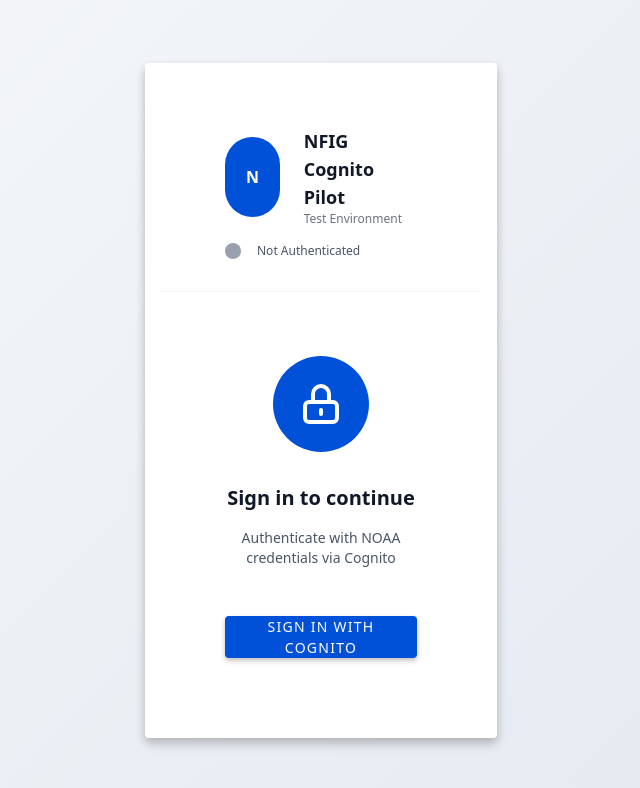
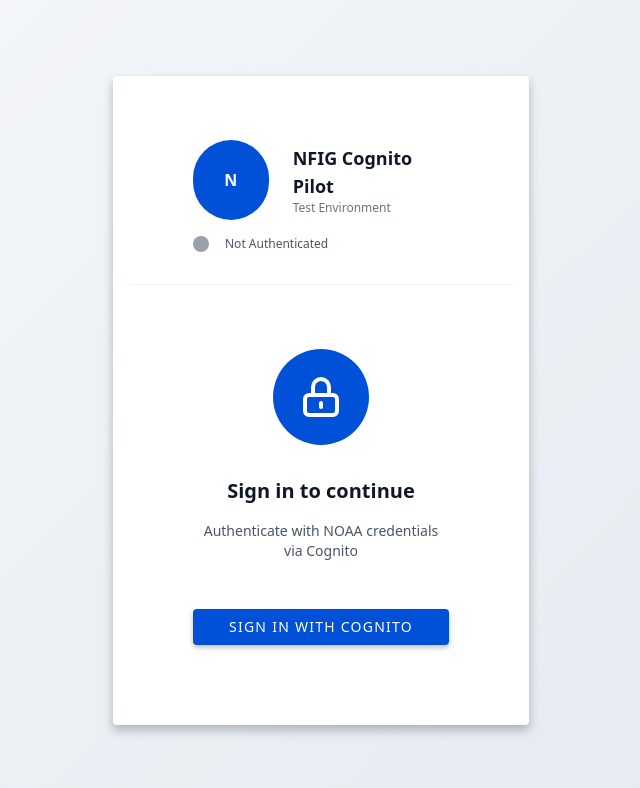
Before and after one commit to JoshuaLee-NOAA/cognito-documentation, a Next.js app in the folder nfig-cognito-pilot/: page / in a window 1280 px wide. Shown: the top 788 px of the page, without its empty margins (319-959 px from the left). Built offline with nearby package versions, Linux system fonts and the light colour scheme.

Commit message:
fix: widen card to ensure text fits on one line
- Change card max-width from md to lg for better text fit

```diff
--- a/nfig-cognito-pilot/app/page.tsx
+++ b/nfig-cognito-pilot/app/page.tsx
@@ -12,7 +12,7 @@
 
   return (
     <div className="h-screen flex items-center justify-center" style={{ background: 'linear-gradient(135deg, #f5f7fa 0%, #e3e9f0 100%)' }}>
-      <div className="w-full max-w-md px-6">
+      <div className="w-full max-w-lg px-6">
         {!isAuthenticated ? (
           <div className="mat-card mat-elevation-8 bg-white rounded-lg overflow-hidden">
             {/* Card Header with branding */}
```
